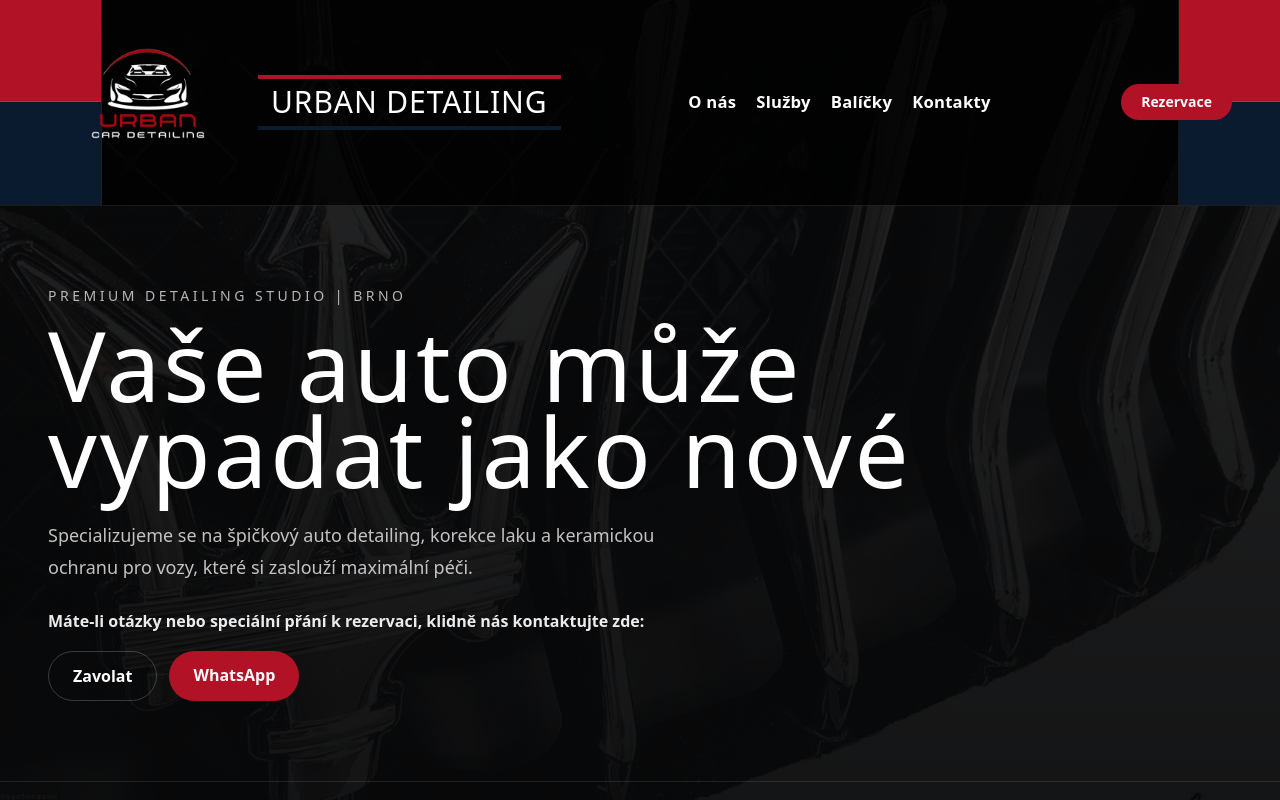
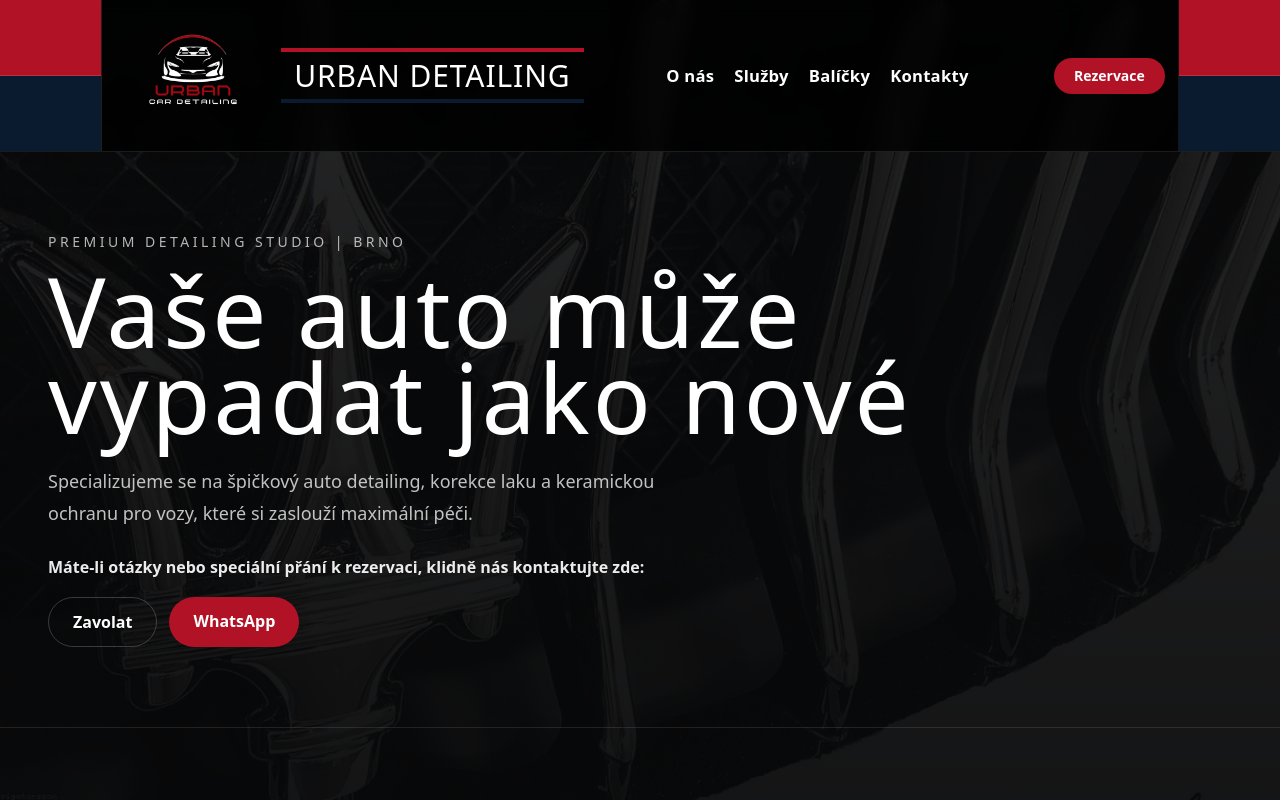
Before and after one commit to aske3t/detailing-site, a Next.js app: page / in a window 1280 px wide. Shown: the top 800 px of the page. Built offline with nearby package versions, Linux system fonts and the light colour scheme.

Commit message:
div change

```diff
--- a/app/globals.css
+++ b/app/globals.css
@@ -6,7 +6,19 @@
   --accent: #b11226;
   --surface: #0a1a1f;
   --anchor-offset: clamp(96px, 11vh, 132px);
-  --logo-size: 200px;
+  --logo-size: 156px;
+  --logo-size-min: 126px;
+  --header-height-max: 152px;
+  --header-height-min: 112px;
+  --header-pad-max: 16px;
+  --header-pad-min: 12px;
+  --header-brand-scale-min: 0.95;
+  --header-nav-scale-min: 0.97;
+  --header-reserve-scale-min: 0.96;
+  --header-bg-alpha-max: 0.78;
+  --header-bg-alpha-min: 0.62;
+  --header-blur-min: 8px;
+  --header-blur-max: 15px;
   --social-logo-size: 56px;
   --font-heading: var(--font-heading-runtime), "Oswald", "Bebas Neue", "Arial Narrow", sans-serif;
   --font-body: var(--font-body-runtime), "Montserrat", "Trebuchet MS", "Gill Sans", sans-serif;
@@ -50,14 +62,30 @@ body {
 }
 
 .site-header {
+  --header-progress: 0;
+  --header-logo-progress: calc(var(--header-progress) * 0.42);
+  --header-logo-size: calc(var(--logo-size) - (var(--logo-size) - var(--logo-size-min)) * var(--header-logo-progress));
+  --header-height: calc(var(--header-height-max) - (var(--header-height-max) - var(--header-height-min)) * var(--header-progress));
+  --header-pad-y: calc(var(--header-pad-max) - (var(--header-pad-max) - var(--header-pad-min)) * var(--header-progress));
+  --header-brand-scale: calc(1 - (1 - var(--header-brand-scale-min)) * var(--header-progress));
+  --header-nav-scale: calc(1 - (1 - var(--header-nav-scale-min)) * var(--header-progress));
+  --header-reserve-scale: calc(1 - (1 - var(--header-reserve-scale-min)) * var(--header-progress));
+  --header-bg-alpha: calc(var(--header-bg-alpha-max) - (var(--header-bg-alpha-max) - var(--header-bg-alpha-min)) * var(--header-progress));
+  --header-blur: calc(var(--header-blur-min) + (var(--header-blur-max) - var(--header-blur-min)) * var(--header-progress));
   position: sticky;
+  height: var(--header-height);
   overflow: hidden;
-  background: rgba(0, 0, 0, 0.74);
+  background: rgba(0, 0, 0, var(--header-bg-alpha));
+  backdrop-filter: blur(var(--header-blur));
+  transition: height 260ms ease, background 260ms ease, backdrop-filter 260ms ease, border-color 260ms ease;
 }
 
 .site-header__inner {
   position: relative;
   z-index: 1;
+  height: 100%;
+  padding-top: 0;
+  padding-bottom: 0;
 }
 
 .site-brand {
@@ -65,13 +93,22 @@ body {
   display: inline-flex;
   align-items: center;
   gap: 0;
-  padding-left: calc(var(--logo-size) + 0.8rem);
+  padding-left: calc(var(--header-logo-size) + 0.8rem);
   min-width: 0;
+  transition: padding-left 260ms ease;
+}
+
+.site-header-wrap {
+  margin-inline: auto;
+  width: 100%;
+  max-width: 80rem;
+  padding-left: 1rem;
+  padding-right: 1rem;
 }
 
 .site-brand__logo {
-  width: var(--logo-size);
-  height: var(--logo-size);
+  width: var(--header-logo-size);
+  height: var(--header-logo-size);
   position: absolute;
   left: 0;
   top: 50%;
@@ -80,6 +117,7 @@ body {
   opacity: 1;
   mix-blend-mode: normal;
   filter: brightness(1.03) contrast(1.04);
+  transition: width 260ms ease, height 260ms ease;
 }
 
 .site-brand__text {
@@ -92,6 +130,9 @@ body {
   align-items: center;
   padding: 0.46rem 0.64rem;
   line-height: 1;
+  transform-origin: left center;
+  transform: scale(var(--header-brand-scale));
+  transition: transform 260ms ease;
 }
 
 .site-brand__text-wrap::before,
@@ -143,7 +184,7 @@ body {
 }
 
 @media (min-width: 768px) {
-  .site-header__inner {
+  .site-header-wrap {
     padding-left: clamp(92px, 9vw, 140px);
     padding-right: clamp(92px, 9vw, 140px);
   }
@@ -172,6 +213,18 @@ body {
   font-weight: 800;
   font-variation-settings: "wght" 800;
   letter-spacing: 0.015em;
+}
+
+.site-nav {
+  transform-origin: center center;
+  transform: scale(var(--header-nav-scale));
+  transition: transform 260ms ease;
+}
+
+.site-reserve-btn {
+  transform-origin: right center;
+  transform: scale(var(--header-reserve-scale));
+  transition: transform 260ms ease, background-color 260ms ease;
 }
 
 .service-toggle {
@@ -291,10 +344,10 @@ body {
   border: 1px solid rgba(177, 18, 38, 0.62);
   background: rgba(177, 18, 38, 0.16);
   padding: 0.75rem 0.95rem;
-  font-size: 0.95rem;
-  font-weight: 800;
-  letter-spacing: 0.02em;
-  line-height: 1.65;
+  font-size: 0.94rem;
+  font-weight: 600;
+  letter-spacing: 0.005em;
+  line-height: 1.6;
   color: rgba(255, 255, 255, 0.97);
 }
 
@@ -312,15 +365,18 @@ section[id] {
   :root {
     --anchor-offset: 88px;
     --logo-size: 104px;
+    --logo-size-min: 82px;
+    --header-height-max: 102px;
+    --header-height-min: 78px;
+    --header-pad-max: 12px;
+    --header-pad-min: 8px;
+    --header-brand-scale-min: 0.92;
+    --header-reserve-scale-min: 0.94;
+    --header-bg-alpha-max: 0.8;
+    --header-bg-alpha-min: 0.64;
+    --header-blur-min: 10px;
+    --header-blur-max: 16px;
     --social-logo-size: 50px;
-  }
-
-  .site-header {
-    backdrop-filter: blur(14px);
-  }
-
-  .site-header__inner {
-    min-height: 88px;
   }
 
   .site-header-flag {
@@ -330,7 +386,7 @@ section[id] {
   .site-brand {
     flex: 1 1 auto;
     max-width: calc(100% - 6.25rem);
-    padding-left: calc(var(--logo-size) + 0.55rem);
+    padding-left: calc(var(--header-logo-size) + 0.55rem);
   }
 
   .site-brand__text {
@@ -373,9 +429,10 @@ section[id] {
   }
 
   .services-warning {
-    font-size: 0.86rem;
-    line-height: 1.55;
+    font-size: 0.85rem;
+    line-height: 1.5;
     padding: 0.65rem 0.75rem;
+    letter-spacing: 0.004em;
   }
 
   .section-title-underline::after {
--- a/app/page.tsx
+++ b/app/page.tsx
@@ -1,7 +1,7 @@
 "use client";
 
 import Image from "next/image";
-import { useState } from "react";
+import { type CSSProperties, useEffect, useRef, useState } from "react";
 
 type ServiceOption = {
   option: string;
@@ -344,11 +344,38 @@ const navItems = [
 
 export default function Home() {
   const [openServiceCategory, setOpenServiceCategory] = useState<number | null>(null);
+  const [headerProgress, setHeaderProgress] = useState(0);
+  const heroSectionRef = useRef<HTMLElement | null>(null);
+
+  useEffect(() => {
+    const syncHeaderMode = () => {
+      const hero = heroSectionRef.current;
+      if (!hero) return;
+      const startY = window.innerWidth < 768 ? 8 : 18;
+      const endY = hero.offsetTop + hero.offsetHeight - (window.innerWidth < 768 ? 92 : 136);
+      const range = Math.max(1, endY - startY);
+      const nextProgress = Math.min(1, Math.max(0, (window.scrollY - startY) / range));
+      setHeaderProgress((prev) => (Math.abs(prev - nextProgress) < 0.01 ? prev : nextProgress));
+    };
+
+    syncHeaderMode();
+    window.addEventListener("scroll", syncHeaderMode, { passive: true });
+    window.addEventListener("resize", syncHeaderMode);
+
+    return () => {
+      window.removeEventListener("scroll", syncHeaderMode);
+      window.removeEventListener("resize", syncHeaderMode);
+    };
+  }, []);
+
+  const headerStyle: CSSProperties = {
+    ["--header-progress" as string]: headerProgress.toString(),
+  };
 
   return (
     <div className="relative min-h-screen text-foreground">
       <div className="site-bg" aria-hidden />
-      <header className="site-header sticky top-0 z-40 border-b border-white/10">
+      <header className="site-header sticky top-0 z-40 border-b border-white/10" style={headerStyle}>
         <span className="site-header-flag site-header-flag--left" aria-hidden>
           <span className="site-header-flag__top" />
           <span className="site-header-flag__bottom" />
@@ -357,7 +384,7 @@ export default function Home() {
           <span className="site-header-flag__top" />
           <span className="site-header-flag__bottom" />
         </span>
-        <div className="site-header__inner section-wrap flex items-center justify-between gap-4 py-3 sm:gap-6 sm:py-4">
+        <div className="site-header__inner site-header-wrap flex items-center justify-between gap-4 sm:gap-6">
           <a href="#" className="site-brand transition-colors duration-300 hover:text-accent">
               <Image
                 src="/images/urban-logo-user.png"
@@ -370,7 +397,7 @@ export default function Home() {
               <span className="site-brand__text title-font text-xl leading-none text-foreground sm:text-2xl lg:text-3xl">URBAN DETAILING</span>
             </span>
           </a>
-          <nav className="hidden items-center gap-5 text-sm md:flex">
+          <nav className="site-nav hidden items-center gap-5 text-sm md:flex">
             {navItems.map((item) => (
               <a
                 key={item.href}
@@ -385,7 +412,7 @@ export default function Home() {
             href="https://urban-detailing.reservio.com"
             target="_blank"
             rel="noreferrer"
-            className="shrink-0 rounded-full bg-accent px-4 py-2 text-xs font-semibold text-white transition-transform duration-300 hover:scale-105 hover:bg-red-800 sm:px-5 sm:text-sm"
+            className="site-reserve-btn shrink-0 rounded-full bg-accent px-4 py-2 text-xs font-semibold text-white transition-colors duration-300 hover:bg-red-800 sm:px-5 sm:text-sm"
           >
             Rezervace
           </a>
@@ -393,7 +420,7 @@ export default function Home() {
       </header>
 
       <main className="relative z-10">
-        <section className="section-wrap pb-16 pt-12 sm:pb-24 sm:pt-24">
+        <section ref={heroSectionRef} className="section-wrap pb-16 pt-12 sm:pb-24 sm:pt-24">
           <p className="mb-4 text-[0.72rem] uppercase tracking-[0.22em] text-white/70 sm:text-sm sm:tracking-[0.25em]">Premium detailing studio | Brno</p>
           <h1 className="title-font max-w-4xl text-[3.55rem] leading-[0.9] sm:text-7xl lg:text-8xl">
             Vaše auto může vypadat jako nové
```
